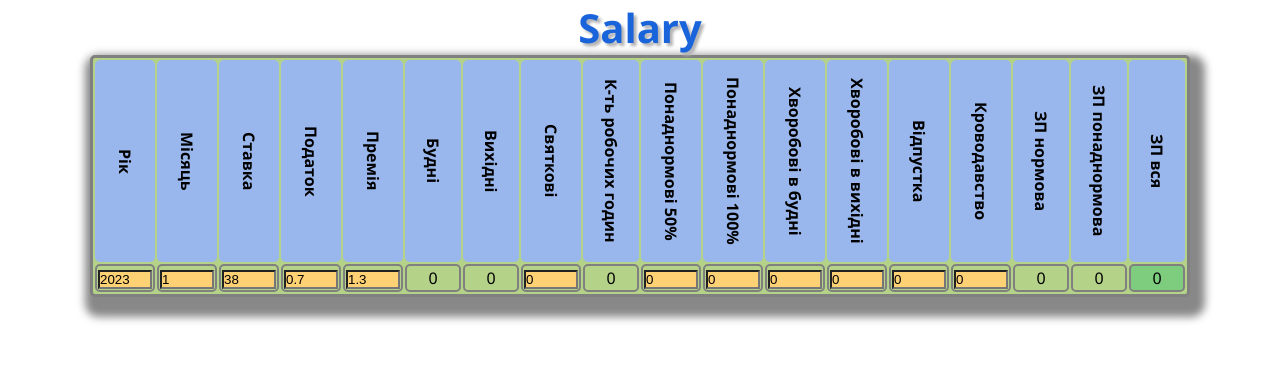
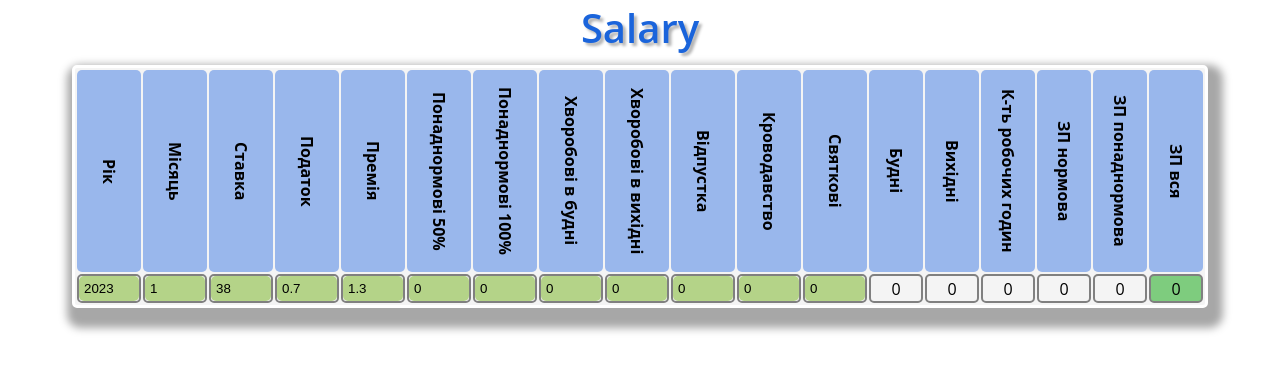
Before and after one commit to mikromajor/calendar, a React (Create React App) app: page / in a window 1280 px wide. Shown: the top 372 px of the page. Built offline with nearby package versions, Linux system fonts and the light colour scheme.

Commit message:
play with style

```diff
--- a/src/components/Salary/Salary.scss
+++ b/src/components/Salary/Salary.scss
@@ -1,17 +1,14 @@
 .salary {
   display: flex;
-  width: 100vw;
-  height: 100hv;
   align-items: center;
   justify-content: center;
-  font-family: "Segoe UI", Tahoma, Geneva, Verdana,
-    sans-serif;
+  font-family: "Open Sans", sans-serif;
   table {
     // width: 100vw;
-    background-color: rgb(180, 211, 136);
-    border: 3px solid grey;
+    background-color: rgb(244, 244, 244);
+    border: 3px solid white;
     border-radius: 5px;
-    box-shadow: 5px 10px 8px 10px #888;
+    box-shadow: 5px 10px 8px 10px #a7a7a7;
   }
 
   caption {
@@ -20,6 +17,7 @@
     font-size: 40px;
     font-weight: 600;
     text-shadow: 3px 3px 3px #b2b2b2;
+    margin-bottom: 10px;
   }
   tr {
     padding: 10px;
@@ -28,22 +26,29 @@
   }
   th {
     writing-mode: vertical-lr;
+    // writing-mode: vertical-rl;
+    // transform: rotate(-90deg);
     background-color: rgb(153, 183, 236);
     min-height: 200px;
     border-radius: 5px;
   }
 
   input {
-    background-color: rgb(255, 209, 117);
+    background-color: rgb(180, 211, 136);
     width: 50px;
+    height: 25px;
     margin: 0;
-    padding: 0;
+    padding: 0 5px;
+    border: none;
+    border-radius: 5px;
   }
   td {
     text-align: center;
     border: 2px solid grey;
     min-width: 50px;
+    height: 25px;
     border-radius: 5px;
+    padding: 0;
   }
   &-all {
     background-color: rgb(126, 204, 126);
--- a/src/components/Salary/Salary.tsx
+++ b/src/components/Salary/Salary.tsx
@@ -28,12 +28,7 @@ export const Salary = () => {
           <td>
             <Input payloadsKey={PayloadsKeys.premiumRate} />
           </td>
-          <td> {salaryReducer.weekDays} </td>
-          <td>{salaryReducer.weekendDays}</td>
-          <td>
-            <Input payloadsKey={PayloadsKeys.holidays} />
-          </td>
-          <td> {salaryReducer.standardWorkHours}</td>
+
           <td>
             <Input
               payloadsKey={PayloadsKeys.extraHours_50}
@@ -44,6 +39,7 @@ export const Salary = () => {
               payloadsKey={PayloadsKeys.extraHours_100}
             />
           </td>
+
           <td>
             <Input
               payloadsKey={PayloadsKeys.sickLeaveWeekDays}
@@ -66,6 +62,13 @@ export const Salary = () => {
               payloadsKey={PayloadsKeys.bloodDonation}
             />
           </td>
+          <td>
+            <Input payloadsKey={PayloadsKeys.holidays} />
+          </td>
+          <td> {salaryReducer.weekDays} </td>
+
+          <td>{salaryReducer.weekendDays}</td>
+          <td> {salaryReducer.standardWorkHours}</td>
           <td>{salaryReducer.standardSalary}</td>
           <td>{salaryReducer.extraSalary}</td>
           <td className='salary-all'>
--- a/src/store/reducer/constants/salaryConstants.ts
+++ b/src/store/reducer/constants/salaryConstants.ts
@@ -73,16 +73,18 @@ export const TABLE_HEADINGS = [
   "Ставка",
   "Податок",
   "Премія",
-  "Будні",
-  "Вихідні",
-  "Святкові",
-  "К-ть робочих годин",
+
   "Понаднормові 50%",
   "Понаднормові 100%",
   "Хворобові в будні",
   "Хворобові в вихідні",
+
   "Відпустка",
   "Кроводавство",
+  "Святкові",
+  "Будні",
+  "Вихідні",
+  "К-ть робочих годин",
   "ЗП нормова",
   "ЗП понаднормова",
   "ЗП вся",
```
